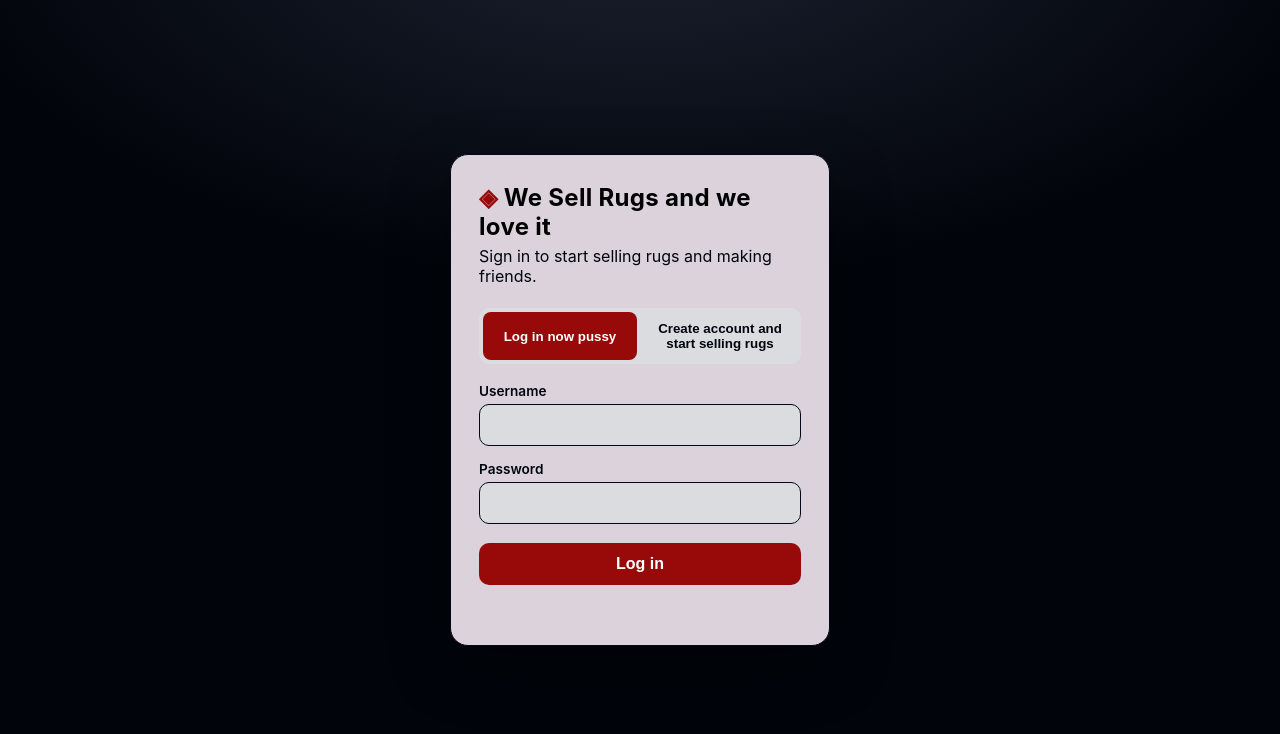
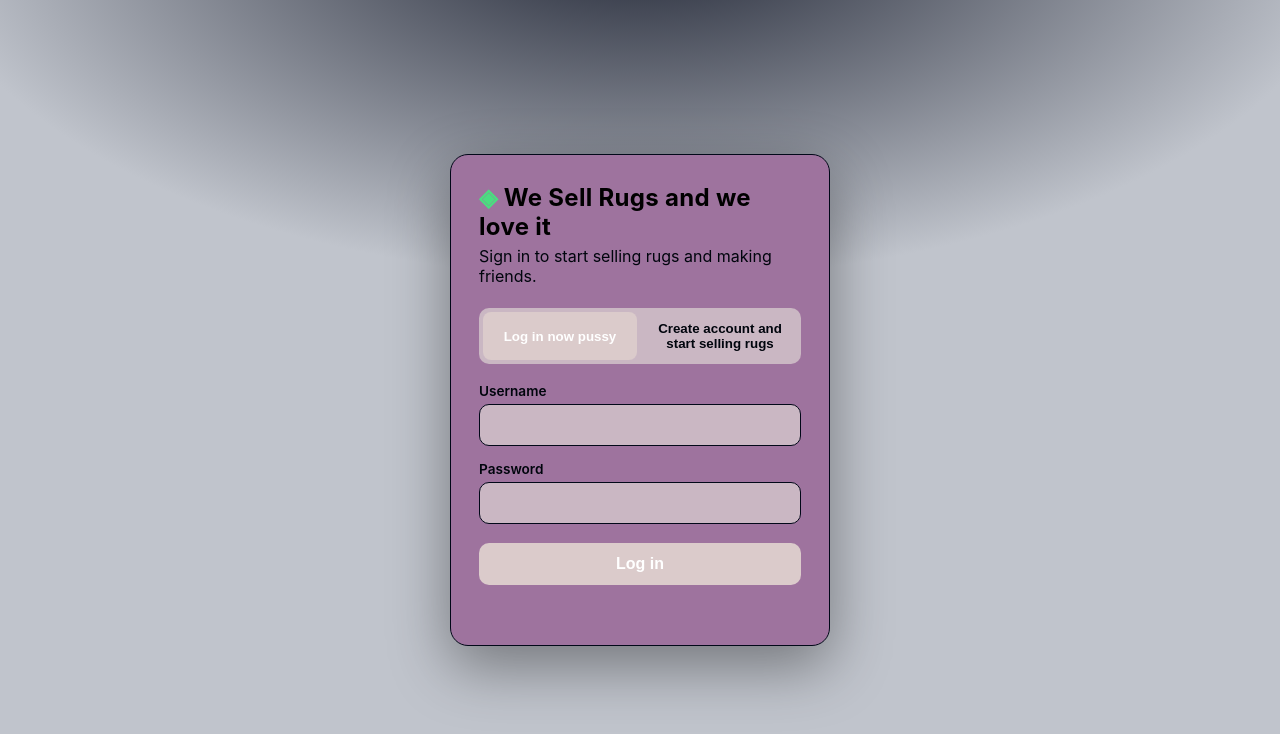
Before and after one commit to phill-svg/wesellrugs, a website: page public/index.html in a window 1280 px wide. Drawn offline with Linux system fonts and the light colour scheme; no server answers.

Commit message:
Update styles.css

```diff
--- a/public/styles.css
+++ b/public/styles.css
@@ -1,11 +1,11 @@
 :root {
-  --bg: #01040a;
-  --panel: #dcd2dc;
-  --panel-2: #dadcdf;
+  --bg: #c0c4cc;
+  --panel: #9e739e;
+  --panel-2: #cab7c3;
   --line: #010818;
   --text: #020703;
   --text-soft: #00050d;
-  --accent: #980909;
+  --accent: #dbcbcb;
   --accent-2: #600467;
   --bubble-me: #0a9700;
   --bubble-them: #820000;
@@ -24,7 +24,7 @@ body {
   -webkit-font-smoothing: antialiased;
 }
 .hidden { display: none !important; }
-.logo { color: var(--accent); }
+.logo { color: var(--ok); }
 .logo.big { font-size: 3rem; display: block; margin-bottom: .5rem; }
 
 /* ---- AUTH ---- */
```
